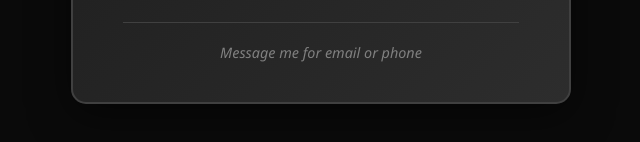
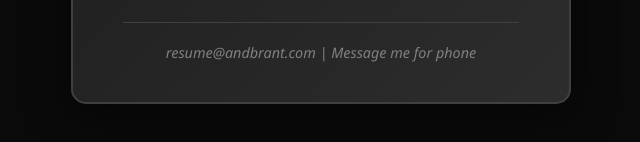
Before and after one commit to yeltnar/hi.andbrant.com, a plain HTML site: page index.html in a window 1280 px wide. Shown: the part 562-704 px from the top of the page, 319-959 px from the left. Drawn offline with Linux system fonts and the light colour scheme.

Commit message:
add email

```diff
--- a/index.html
+++ b/index.html
@@ -166,7 +166,7 @@
       </div>
 
       <div class="contact-note">
-        Message me for email or phone
+        resume@andbrant.com | Message me for phone
       </div>
     </div>
   </body>
```
